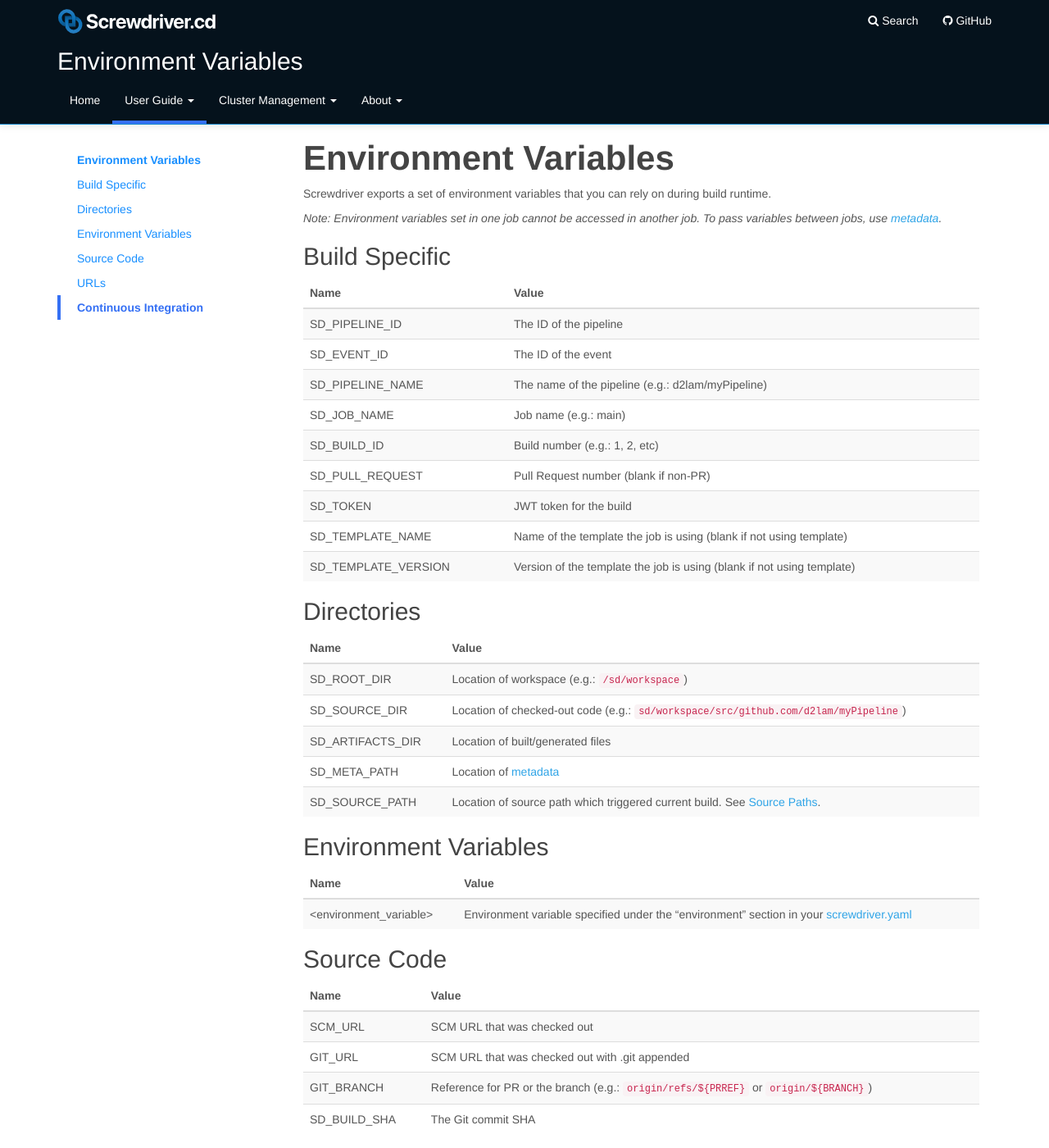
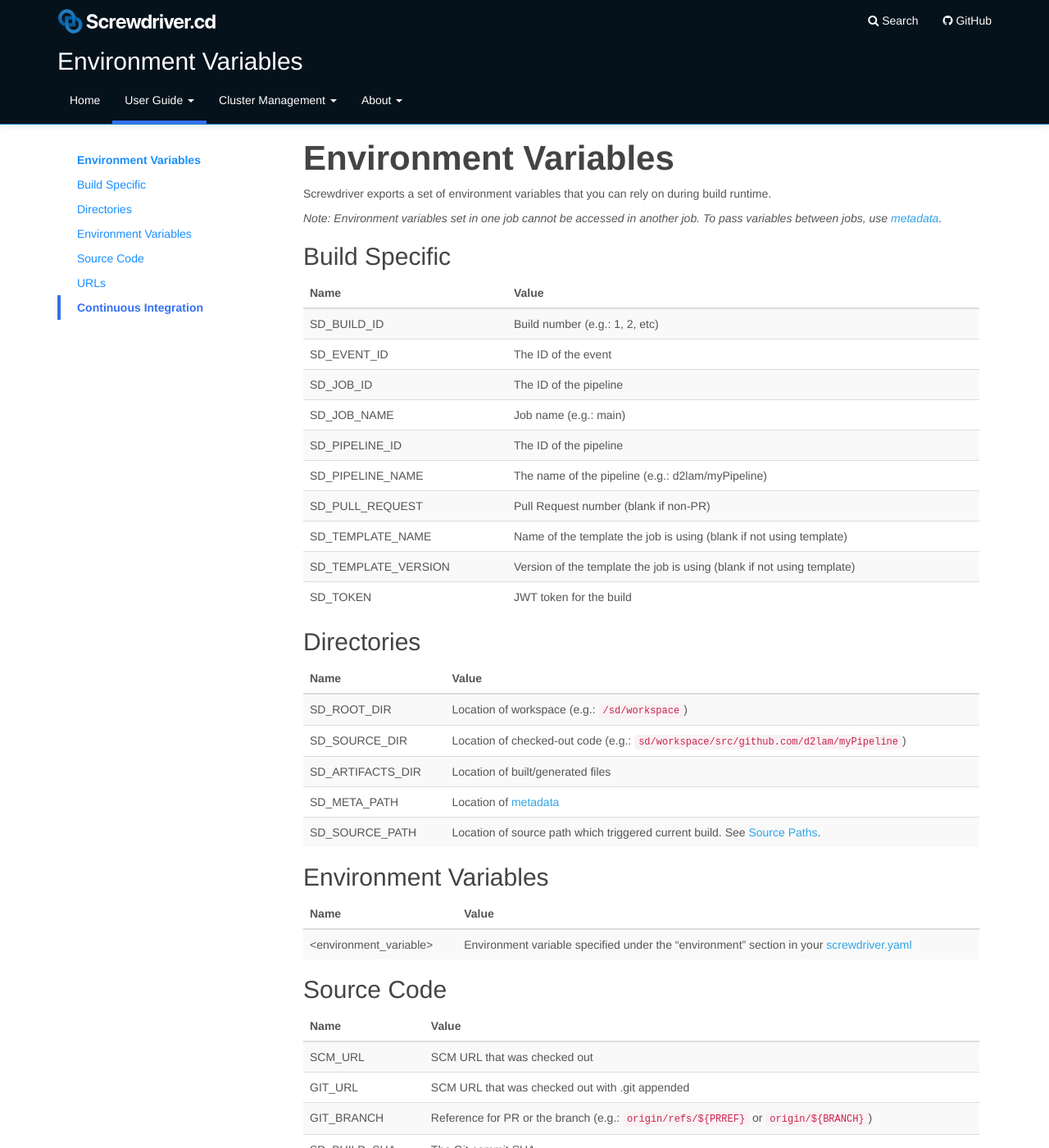
Before and after one commit to screwdriver-cd/guide, a Jekyll site: the page built from docs/user-guide/environment-variables.md, in a window 1280 px wide and 1400 px high. Shown: the whole window at 82% size. Built offline with Jekyll 4.4.1, drawn with Linux system fonts in a browser that asks for light colours; some of the changed text lies outside the part shown.

```diff
--- a/docs/user-guide/environment-variables.md
+++ b/docs/user-guide/environment-variables.md
@@ -30,15 +30,16 @@ _Note: Environment variables set in one job cannot be accessed in another job. T
 
 | Name | Value |
 |------|-------|
+| SD_BUILD_ID | Build number (e.g.: 1, 2, etc) |
+| SD_EVENT_ID | The ID of the event |
+| SD_JOB_ID | The ID of the pipeline |
+| SD_JOB_NAME | Job name (e.g.: main) |
 | SD_PIPELINE_ID | The ID of the pipeline |
-| SD_EVENT_ID | The ID of the event |
 | SD_PIPELINE_NAME | The name of the pipeline (e.g.: d2lam/myPipeline) |
-| SD_JOB_NAME | Job name (e.g.: main) |
-| SD_BUILD_ID | Build number (e.g.: 1, 2, etc) |
 | SD_PULL_REQUEST | Pull Request number (blank if non-PR) |
-| SD_TOKEN | JWT token for the build |
 | SD_TEMPLATE_NAME | Name of the template the job is using (blank if not using template) |
 | SD_TEMPLATE_VERSION | Version of the template the job is using (blank if not using template)|
+| SD_TOKEN | JWT token for the build |
 
 ## Directories
 
@@ -78,6 +79,6 @@ _Note: Environment variables set in one job cannot be accessed in another job. T
 
 | Name | Value |
 |------|-------|
-| SCREWDRIVER | `true` |
 | CI | `true` |
 | CONTINUOUS_INTEGRATION | `true` |
+| SCREWDRIVER | `true` |
```
